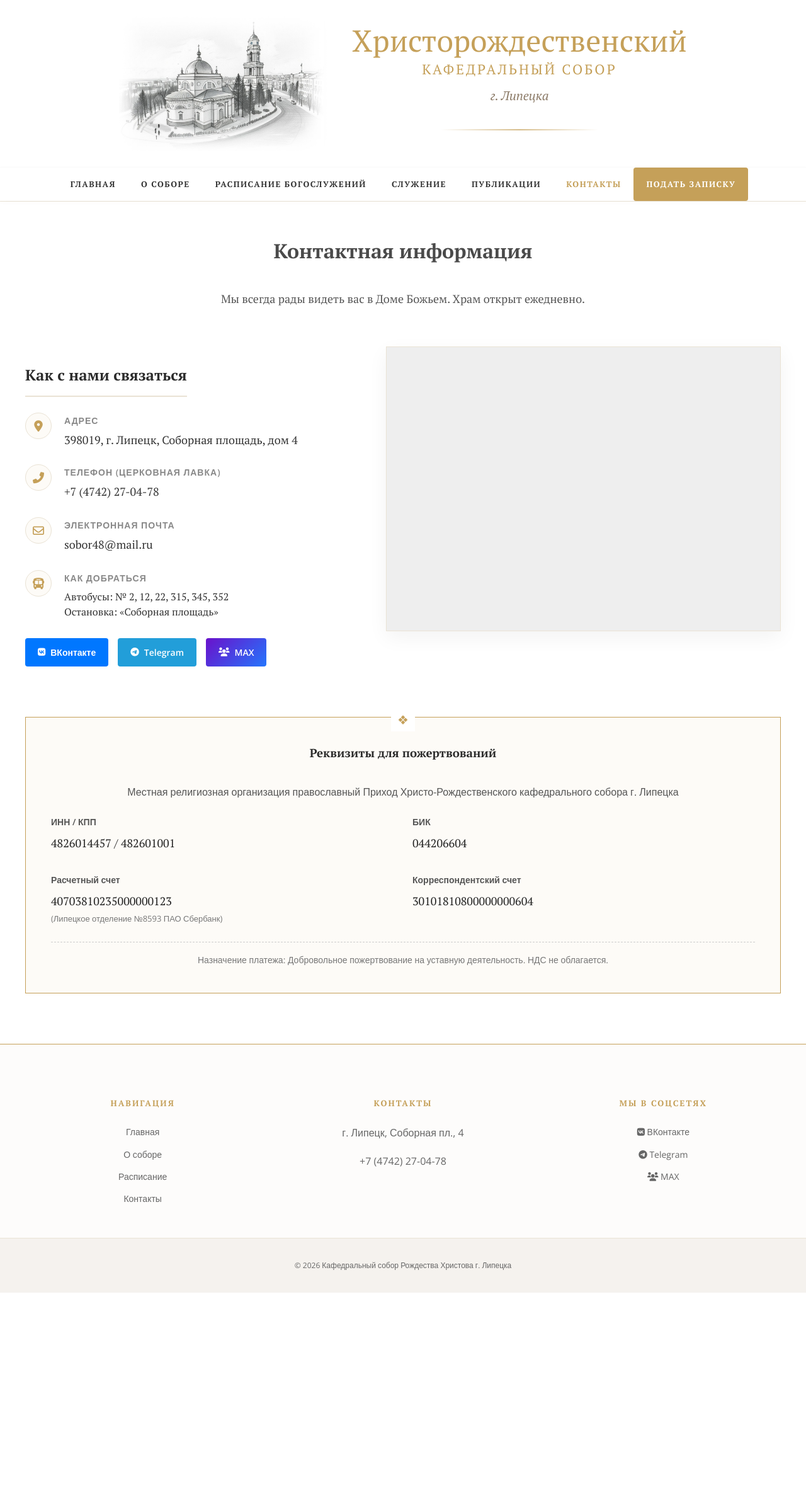
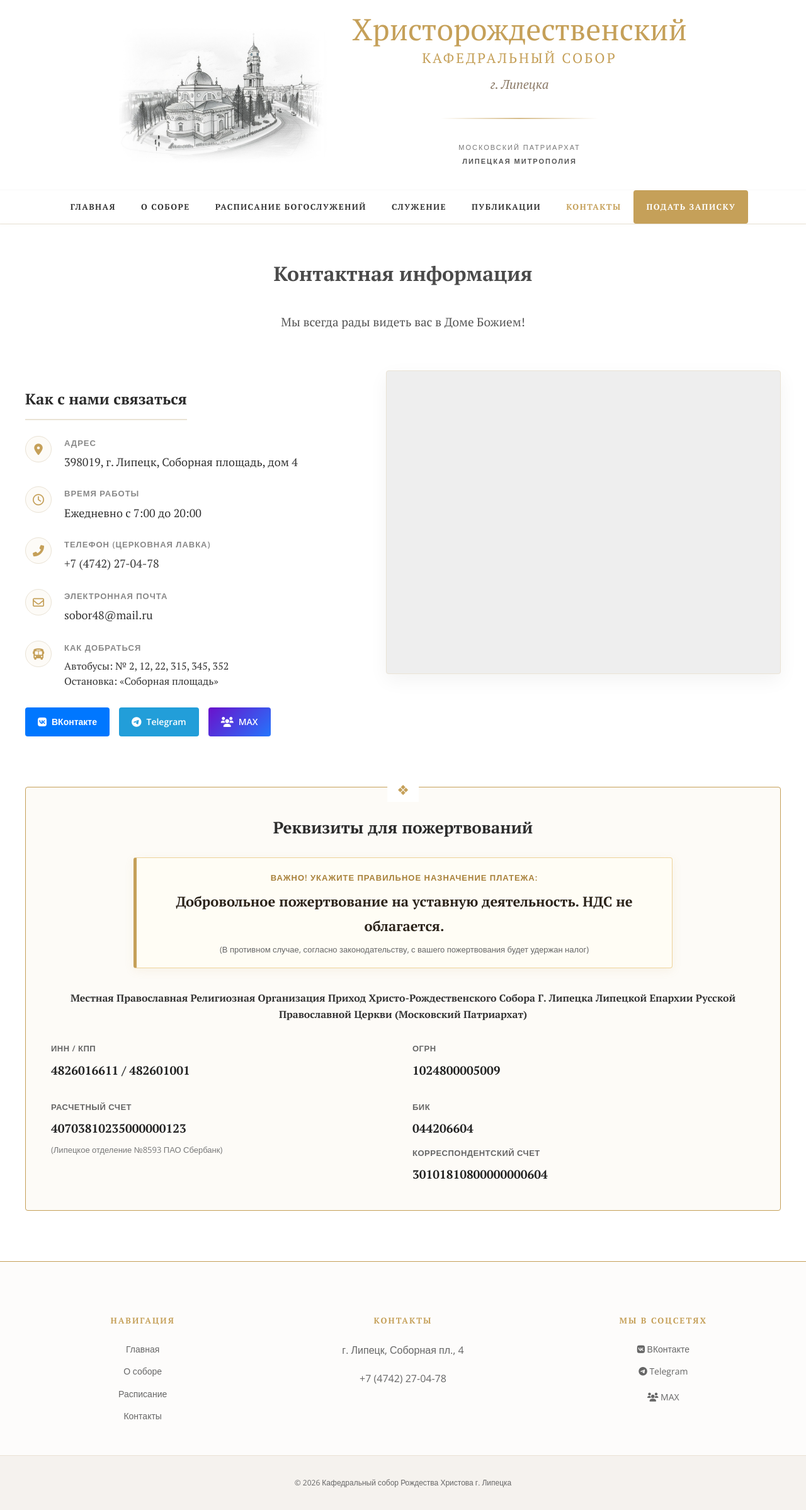
Before and after one commit to Dmitrii048/sobor_Rozhdestva, a Jekyll site: the page contacts/index.html, which Jekyll copies as it is, in a window 1280 px wide. Shown: the whole page at 63% size. Built offline with Jekyll 4.4.1, drawn with Linux system fonts in a browser that asks for light colours; before the commit the page ends 2052 px from its top, so only the background shows below that.

Commit message:
Update index.html

```diff
--- a/contacts/index.html
+++ b/contacts/index.html
@@ -31,7 +31,7 @@
 
         /* Блок с информацией */
         .contact-info-box h3 {
-            font-family: 'PT Serif', serif;
+            font-family: var(--font-serif, 'PT Serif', serif);
             font-size: 24px;
             color: #2C2C2C;
             margin-bottom: 25px;
@@ -49,7 +49,7 @@
             width: 40px;
             height: 40px;
             background-color: #fdfbf7;
-            color: #C5A059;
+            color: var(--gold, #C5A059);
             border: 1px solid #EAE3D5;
             border-radius: 50%;
             display: flex;
@@ -60,15 +60,16 @@
             flex-shrink: 0;
         }
         .contact-text h4 {
-            font-family: 'Open Sans', sans-serif;
-            font-size: 14px;
+            font-family: var(--font-sans, 'Open Sans', sans-serif);
+            font-size: 13px;
+            font-weight: 700;
             text-transform: uppercase;
             color: #888;
             margin: 0 0 5px 0;
             letter-spacing: 1px;
         }
         .contact-text p, .contact-text a {
-            font-family: 'PT Serif', serif;
+            font-family: var(--font-serif, 'PT Serif', serif);
             font-size: 18px;
             color: #333;
             margin: 0;
@@ -76,7 +77,7 @@
             text-decoration: none;
             transition: 0.3s;
         }
-        .contact-text a:hover { color: #C5A059; }
+        .contact-text a:hover { color: var(--gold, #C5A059); }
 
         /* Кнопки соцсетей на странице */
         .social-buttons {
@@ -92,7 +93,7 @@
             border-radius: 4px;
             text-decoration: none;
             color: #fff;
-            font-family: 'Open Sans', sans-serif;
+            font-family: var(--font-sans, 'Open Sans', sans-serif);
             font-size: 14px;
             font-weight: 600;
             transition: 0.3s;
@@ -102,16 +103,18 @@
         .btn-max {
             background: linear-gradient(135deg, #6a11cb 0%, #2575fc 100%);
         }
-        .btn-social:hover { opacity: 0.9; transform: translateY(-2px); }
-        .btn-social i { margin-right: 8px; }
+        .btn-social:hover { opacity: 0.9; transform: translateY(-2px); box-shadow: 0 5px 15px rgba(0,0,0,0.1); }
+        .btn-social i { margin-right: 8px; font-size: 16px; }
 
         /* Карта */
         .map-wrapper {
             position: relative;
-            height: 450px;
+            height: 480px;
             background: #eee;
             border: 1px solid #EAE3D5;
             box-shadow: 0 10px 30px rgba(0,0,0,0.05);
+            border-radius: 4px;
+            overflow: hidden;
         }
         .map-wrapper iframe {
             width: 100%;
@@ -122,22 +125,60 @@
         /* Реквизиты */
         .requisites-section {
             background-color: #fdfbf7;
-            border: 1px solid #C5A059;
+            border: 1px solid var(--gold, #C5A059);
             padding: 40px;
             position: relative;
             margin-bottom: 60px;
+            border-radius: 4px;
         }
         .requisites-section::before {
             content: '❖';
             position: absolute;
-            top: -14px;
+            top: -16px;
             left: 50%;
             transform: translateX(-50%);
             background: #fff;
-            padding: 0 10px;
-            color: #C5A059;
-            font-size: 20px;
+            padding: 0 15px;
+            color: var(--gold, #C5A059);
+            font-size: 22px;
         }
+
+        /* ВАЖНОЕ УВЕДОМЛЕНИЕ О НАЗНАЧЕНИИ ПЛАТЕЖА */
+        .payment-purpose-alert {
+            background-color: #fffdf5;
+            border: 1px solid #eed39a;
+            border-left: 5px solid var(--gold, #C5A059);
+            padding: 20px 25px;
+            margin: 0 auto 35px auto;
+            max-width: 800px;
+            text-align: center;
+            border-radius: 4px;
+            box-shadow: 0 4px 15px rgba(197, 160, 89, 0.1);
+        }
+        .payment-purpose-alert strong {
+            color: #a8813a;
+            font-size: 13px;
+            text-transform: uppercase;
+            letter-spacing: 1px;
+            font-family: var(--font-sans, 'Open Sans', sans-serif);
+            display: block;
+            margin-bottom: 5px;
+        }
+        .payment-purpose-alert span {
+            display: block;
+            font-family: var(--font-serif, 'PT Serif', serif);
+            font-size: 22px;
+            color: #2c241b;
+            font-weight: 700;
+        }
+        .payment-purpose-alert p {
+            font-size: 13px;
+            color: #666;
+            font-family: var(--font-sans, 'Open Sans', sans-serif);
+            margin: 8px 0 0 0;
+            line-height: 1.4;
+        }
+
         .req-grid {
             display: grid;
             grid-template-columns: 1fr 1fr;
@@ -145,21 +186,27 @@
         }
         .req-item strong {
             display: block;
-            color: #555;
-            font-size: 14px;
+            color: #666;
+            font-size: 13px;
+            text-transform: uppercase;
+            letter-spacing: 0.5px;
             margin-bottom: 5px;
+            font-family: var(--font-sans, 'Open Sans', sans-serif);
         }
         .req-item span {
-            font-family: 'PT Serif', serif;
-            font-size: 18px;
+            font-family: var(--font-serif, 'PT Serif', serif);
+            font-size: 19px;
             color: #222;
+            font-weight: 700;
         }
 
         /* Адаптив */
         @media screen and (max-width: 900px) {
-            .contacts-grid { grid-template-columns: 1fr; gap: 30px; }
-            .map-wrapper { height: 300px; order: -1; /* Карта сверху на мобильном */ }
-            .req-grid { grid-template-columns: 1fr; }
+            .contacts-grid { grid-template-columns: 1fr; gap: 40px; }
+            .map-wrapper { height: 350px; order: -1; /* Карта сверху на мобильном */ }
+            .req-grid { grid-template-columns: 1fr; gap: 20px; }
+            .payment-purpose-alert span { font-size: 18px; }
+            .requisites-section { padding: 30px 20px; }
         }
     </style>
 </head>
@@ -182,6 +229,9 @@
                 <h2 class="title-secondary">кафедральный собор</h2>
                 <h3 class="title-sub">г. Липецка</h3>
                 <div class="art-divider"></div>
+                <div class="church-meta">
+                    <p>Московский Патриархат <br> <span>Липецкая митрополия</span></p>
+                </div>
             </div>
         </div>
     </div>
@@ -190,7 +240,7 @@
         <i class="fas fa-bars"></i> Меню
     </button>
 
-    <!-- НАВИГАЦИЯ (Все пути через ../) -->
+    <!-- ИСПРАВЛЕННАЯ НАВИГАЦИЯ (Все пути ведут в правильные папки) -->
     <nav class="main-nav" id="main-nav">
         <ul>
             <li><a href="../index.html">Главная</a></li>
@@ -204,15 +254,15 @@
                     <li><a href="../school/">Воскресная школа</a></li>
                 </ul>
             </li>
-            <li><a href="../schedule.html">Расписание богослужений</a></li>
+            <li><a href="../schedule/">Расписание богослужений</a></li>
             <li class="has-dropdown">
                 <a href="#">Служение</a>
                 <ul class="dropdown-menu">
-                    <li><a href="../social.html">Социальное служение</a></li>
-                    <li><a href="../missionary.html">Служение в других храмах</a></li>
+                    <li><a href="../social/">Социальное служение</a></li>
+                    <li><a href="../missionary/">Служение в других храмах</a></li>
                 </ul>
             </li>
-            <li><a href="../publications.html">Публикации</a></li>
+            <li><a href="../publications/">Публикации</a></li>
             <li><a href="./" class="active">Контакты</a></li> <!-- Текущая -->
             <li><a href="#" class="btn-note">Подать записку</a></li>
         </ul>
@@ -223,8 +273,8 @@
 
     <div class="contacts-intro">
         <h1 class="chapter-title">Контактная информация</h1>
-        <p style="font-family: 'PT Serif', serif; font-size: 18px; color: #555;">
-            Мы всегда рады видеть вас в Доме Божьем. Храм открыт ежедневно.
+        <p style="font-family: var(--font-serif, 'PT Serif', serif); font-size: 19px; color: #555;">
+            Мы всегда рады видеть вас в Доме Божием!
         </p>
     </div>
 
@@ -238,6 +288,15 @@
                 <div class="contact-text">
                     <h4>Адрес</h4>
                     <p>398019, г. Липецк, Соборная площадь, дом 4</p>
+                </div>
+            </div>
+
+            <!-- Добавлено время работы -->
+            <div class="contact-item">
+                <div class="contact-icon"><i class="far fa-clock"></i></div>
+                <div class="contact-text">
+                    <h4>Время работы</h4>
+                    <p>Ежедневно с 7:00 до 20:00</p>
                 </div>
             </div>
 
@@ -273,53 +332,56 @@
                 <a href="https://t.me/Lsobor" target="_blank" class="btn-social btn-tg">
                     <i class="fab fa-telegram-plane"></i> Telegram
                 </a>
-                <!-- Кнопка MAX -->
                 <a href="https://max.ru/join/refQw8YZh7RC1z9hr72iKjy8rI9Kjvi7250J9GkV35Y" target="_blank" class="btn-social btn-max">
                     <i class="fas fa-users"></i> MAX
                 </a>
             </div>
         </div>
 
-        <!-- Правая колонка: Карта -->
+        <!-- Правая колонка: ИСПРАВЛЕННАЯ КАРТА (Теперь строго по центру Собора) -->
         <div class="map-wrapper">
-            <!-- Вставлена карта Липецка (Соборная площадь 4) -->
             <iframe
-                src="https://yandex.ru/map-widget/v1/?ll=39.599709%2C52.608339&mode=search&ol=geo&ouri=ymapsbm1%3A%2F%2Fgeo%3Fdata%3DCgg1NjU1MzQ1MRJK0KDQvtGB0YHQuNGPLCDQm9C40L_QtdGG0LosINCh0L7QsdC-0YDQvdCw0Y8g0L_Qu9C-0YnQsNC00YwsIDQgK9CR0YvRgtC-0LLQsNGHKCIsCg30QlRCFf5cSUIB&z=17.09"
-                allowfullscreen="true" style="position:relative;">
+                src="https://yandex.ru/map-widget/v1/?ll=39.599216%2C52.605655&mode=whatshere&whatshere%5Bpoint%5D=39.599216%2C52.605655&whatshere%5Bzoom%5D=17&z=17"
+                allowfullscreen="true">
             </iframe>
         </div>
     </div>
 
-    <!-- Блок реквизитов -->
+    <!-- ИСПРАВЛЕННЫЙ БЛОК РЕКВИЗИТОВ -->
     <section class="requisites-section">
-        <h3 style="text-align: center; font-family: 'PT Serif'; margin-top: 0; margin-bottom: 30px;">Реквизиты для пожертвований</h3>
+        <h3 style="text-align: center; font-family: var(--font-serif, 'PT Serif', serif); margin-top: 0; margin-bottom: 25px; font-size: 26px;">Реквизиты для пожертвований</h3>
 
-        <p style="margin-bottom: 20px; color: #555; text-align: center;">
-            Местная религиозная организация православный Приход Христо-Рождественского кафедрального собора г. Липецка
+        <!-- Специальный блок для защиты от налогов -->
+        <div class="payment-purpose-alert">
+            <strong>Важно! Укажите правильное назначение платежа:</strong>
+            <span>Добровольное пожертвование на уставную деятельность. НДС не облагается.</span>
+            <p>(В противном случае, согласно законодательству, с вашего пожертвования будет удержан налог)</p>
+        </div>
+
+        <p style="margin-bottom: 30px; color: #333; text-align: center; font-family: var(--font-serif, 'PT Serif', serif); font-size: 16px; font-weight: 700; line-height: 1.6;">
+            Местная Православная Религиозная Организация Приход Христо-Рождественского Собора Г. Липецка Липецкой Епархии Русской Православной Церкви (Московский Патриархат)
         </p>
 
         <div class="req-grid">
             <div class="req-item">
                 <strong>ИНН / КПП</strong>
-                <span>4826014457 / 482601001</span>
+                <span>4826016611 / 482601001</span>
             </div>
             <div class="req-item">
-                <strong>БИК</strong>
-                <span>044206604</span>
+                <strong>ОГРН</strong>
+                <span>1024800005009</span>
             </div>
             <div class="req-item">
                 <strong>Расчетный счет</strong>
                 <span>40703810235000000123</span>
-                <div style="font-size: 13px; color: #777;">(Липецкое отделение №8593 ПАО Сбербанк)</div>
+                <div style="font-size: 13px; color: #777; margin-top: 5px;">(Липецкое отделение №8593 ПАО Сбербанк)</div>
             </div>
             <div class="req-item">
-                <strong>Корреспондентский счет</strong>
+                <strong>БИК</strong>
+                <span>044206604</span><br>
+                <strong style="margin-top: 10px;">Корреспондентский счет</strong>
                 <span>30101810800000000604</span>
             </div>
-        </div>
-
-        <div style="margin-top: 25px; text-align: center; font-size: 14px; color: #777; border-top: 1px dashed #ccc; padding-top: 15px;">
-            Назначение платежа: Добровольное пожертвование на уставную деятельность. НДС не облагается.
         </div>
     </section>
 
@@ -331,7 +393,7 @@
             <h5>Навигация</h5>
             <a href="../index.html">Главная</a>
             <a href="../about/">О соборе</a>
-            <a href="../schedule.html">Расписание</a>
+            <a href="../schedule/">Расписание</a>
             <a href="./">Контакты</a>
         </div>
         <div class="footer-block">
@@ -343,8 +405,7 @@
             <h5>Мы в соцсетях</h5>
             <a href="https://vk.com/sobor48" target="_blank"><i class="fab fa-vk"></i> ВКонтакте</a>
             <a href="https://t.me/Lsobor" target="_blank"><i class="fab fa-telegram-plane"></i> Telegram</a>
-            <!-- Добавлена ссылка MAX в футер -->
-            <a href="https://max.ru/join/refQw8YZh7RC1z9hr72iKjy8rI9Kjvi7250J9GkV35Y" target="_blank">
+            <a href="https://max.ru/join/refQw8YZh7RC1z9hr72iKjy8rI9Kjvi7250J9GkV35Y" target="_blank" style="margin-top: 5px; display:inline-block;">
                 <i class="fas fa-users"></i> MAX
             </a>
         </div>
```
Also changed, not shown: other parts of contacts/index.html (+1 -1 lines).
